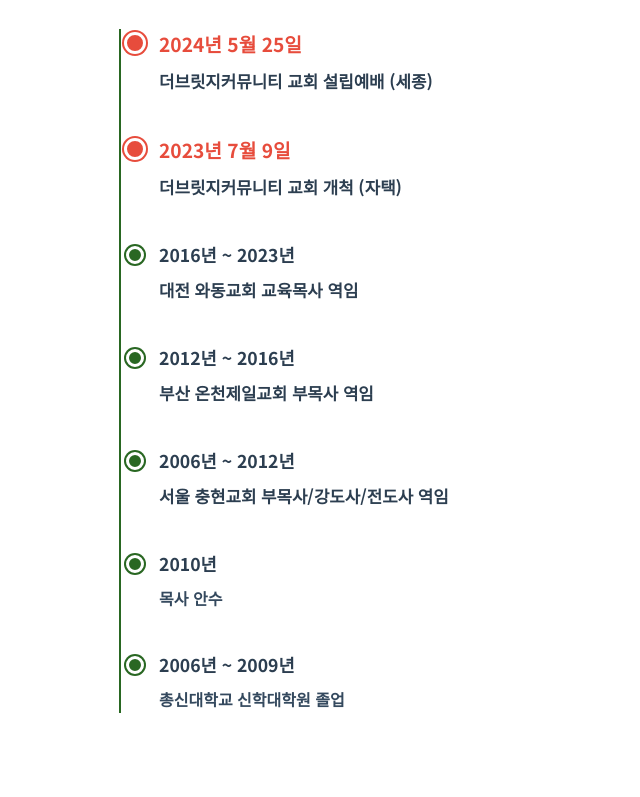
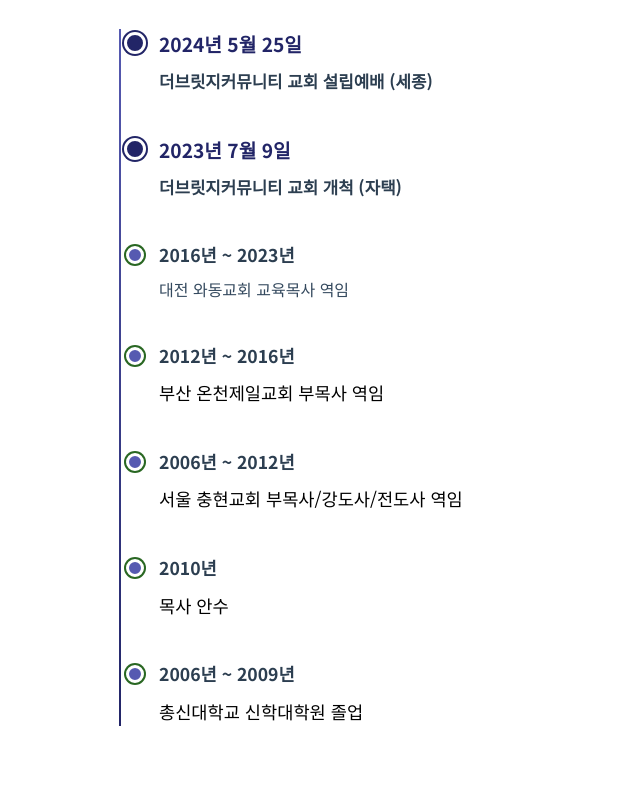
Before and after one commit to nayejun0218/The_Bridge_Community_Church_Website, a website: page page/church-intro/pastor.html in a window 1280 px wide. Shown: the part 1763-2560 px from the top of the page, without its empty margins (0-640 px from the left). Drawn offline with Linux system fonts and the light colour scheme.

Commit message:
미세 오류 조정

```diff
--- a/footer.html
+++ b/footer.html
@@ -12,11 +12,6 @@
                 </div>
                 <p>하나님과 사람을 잇는 교회</p>
                 <p>대한예수교장로회</p><br>
-                <!-- <div class="footer-contact">
-                    <h4>예배 시간</h4>
-                    <p>주일예배: 오전 11:00</p>
-                    <p>수요예배: 오후 7:30</p>
-                </div> -->
             </div>
             <div class="footer-contact">
                 <h4>연락처/정보</h4>
@@ -65,8 +60,8 @@
             <div class="footer-bottom-content">
                 <p>&copy; 2024 더브릿지커뮤니티교회. All rights reserved.</p>
                 <div class="footer-bottom-links">
-                    <a href="page/contact/faq.html">자주 묻는 질문</a>
-                    <a href="page/notice/bulletin.html">공지사항</a>
+                    <a href="/page/contact/faq.html">자주 묻는 질문</a>
+                    <a href="/page/notice/bulletin.html">교회주보</a>
                 </div>
             </div>
         </div>
--- a/page/church-intro/pastor.html
+++ b/page/church-intro/pastor.html
@@ -82,7 +82,7 @@
         <div class="career-item">
           <div class="career-year">2016년 ~ 2023년</div>
           <div class="career-content">
-            <strong>대전 와동교회 교육목사 역임</strong>
+            <p></p>대전 와동교회 교육목사 역임</p>
             <ul>
               <!-- <li>중/고등부 지도</li> -->
             </ul>
@@ -92,7 +92,7 @@
         <div class="career-item">
           <div class="career-year">2012년 ~ 2016년</div>
           <div class="career-content">
-            <strong>부산 온천제일교회 부목사 역임</strong>
+            <p>부산 온천제일교회 부목사 역임</p>
             <ul>
               <!-- <li>선임</li>
               <li>교구 담당</li>
@@ -106,7 +106,7 @@
         <div class="career-item">
           <div class="career-year">2006년 ~ 2012년</div>
           <div class="career-content">
-            <strong>서울 충현교회 부목사/강도사/전도사 역임</strong>
+            <p>서울 충현교회 부목사/강도사/전도사 역임</p>
             <ul>
               <!-- <li>외국인 근로자 선교부 전도사, 지도</li>
               <li>청년부 전도사, 부지도</li>
@@ -118,13 +118,23 @@
 
         <div class="career-item">
           <div class="career-year">2010년</div>
-          <strong class="career-content">목사 안수</strong>
+          <p class="career-content">목사 안수</p>
         </div>
 
         <div class="career-item">
           <div class="career-year">2006년 ~ 2009년</div>
-          <strong class="career-content">총신대학교 신학대학원 졸업</strong>
+          <p class="career-content">총신대학교 신학대학원 졸업</p>
         </div>
+
+        <!-- <div class="career-item">
+          <div class="career-year">1997 ~ 1999</div>
+          <strong class="career-content">충남대학교 대학원 건축공학과 석사학위 취득</strong>
+        </div>
+
+        <div class="career-item">
+          <div class="career-year">1990 ~ 1997</div>
+          <strong class="career-content">충남대학교 공과대학 건축공학과 학사학위 취득</strong>
+        </div> -->
       </div>
     </section>
 
--- a/style/page.css
+++ b/style/page.css
@@ -678,7 +678,7 @@
   top: 0;
   bottom: 0;
   width: 2px;
-  background: linear-gradient(to bottom, #296722, #296722);
+  background: linear-gradient(to bottom, #565ab1, #222567);
 }
 
 .career-item {
@@ -695,14 +695,14 @@
   width: 12px;
   height: 12px;
   border-radius: 50%;
-  background: #296722;
+  background: #565ab1;
   border: 3px solid #ffffff;
   box-shadow: 0 0 0 2px #296722;
 }
 
 .career-item.highlight::before {
-  background: #e74c3c;
-  box-shadow: 0 0 0 2px #e74c3c;
+  background: #222567;
+  box-shadow: 0 0 0 2px #222567;
   width: 16px;
   height: 16px;
   left: -10px;
@@ -717,7 +717,7 @@
 }
 
 .career-item.highlight .career-year {
-  color: #e74c3c;
+  color: #222567;
   font-size: 1.2rem;
 }
 
```
Also changed, not shown: index.html (+1 -1 lines).
